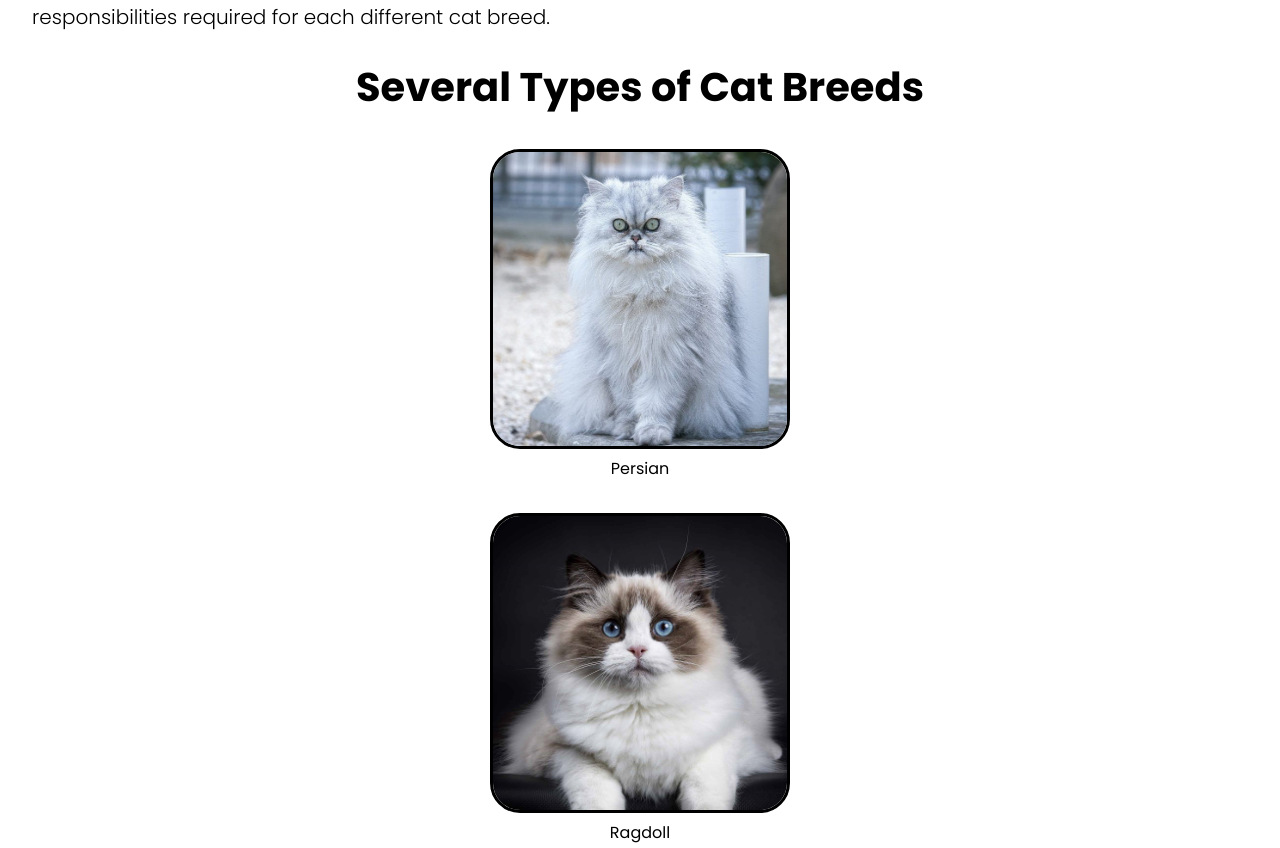
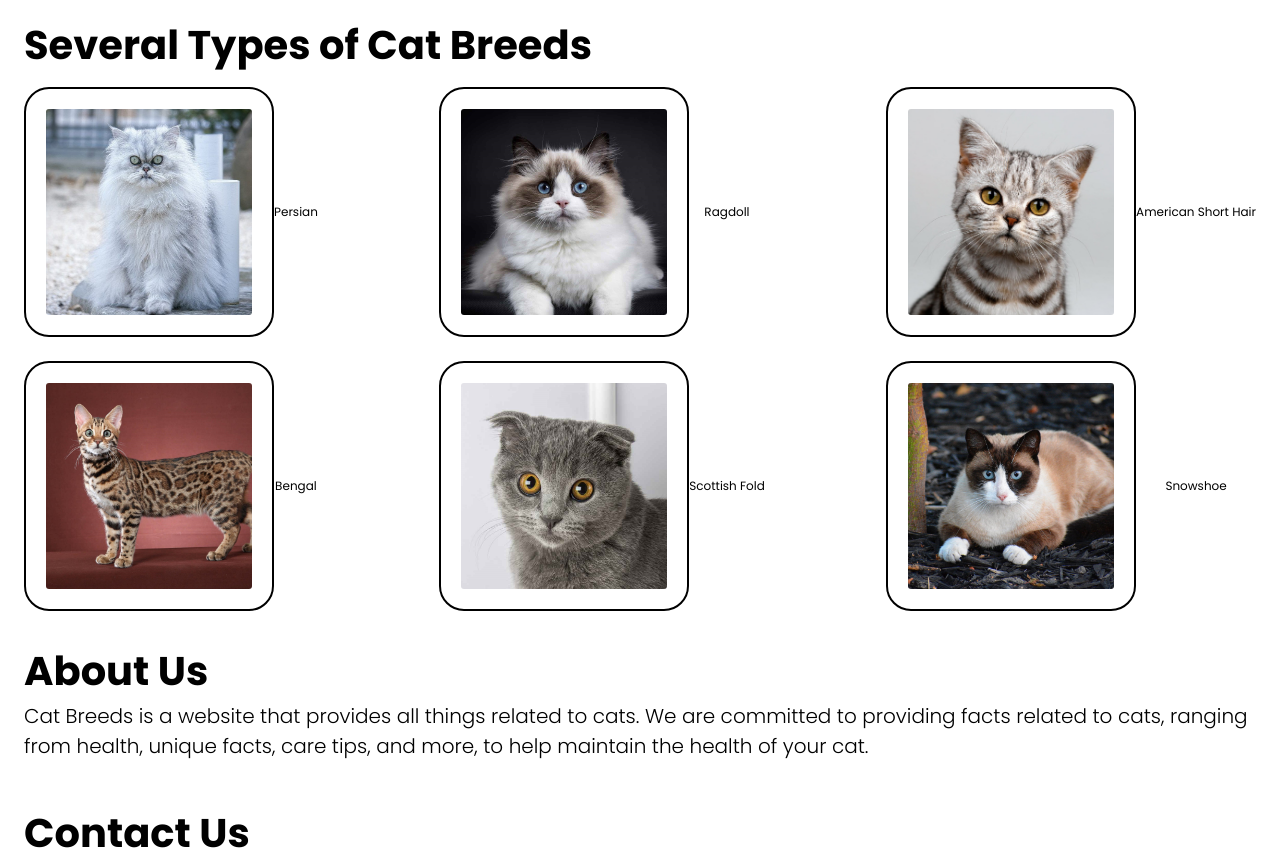
Before and after one commit to RevoU-FSSE-4/module-1-davidfrdian, a plain HTML site: page index.html in a window 1280 px wide. Shown: the part 1295-2143 px from the top of the page. Drawn offline with Linux system fonts and the light colour scheme.

Commit message:
modified cat breeds section

```diff
--- a/css/style.css
+++ b/css/style.css
@@ -1,17 +1,45 @@
-*{
+* {
   margin: 0;
   padding: 0;
   box-sizing: border-box;
   scroll-behavior: smooth;
-    font-family: 'Poppins', sans-serif;
+  font-family: "Poppins", sans-serif;
   list-style: none;
   text-decoration: none;
 }
 
-footer p{
+footer p {
   display: flex;
   justify-content: center;
   align-items: center;
   padding: 1.5rem 0;
-    background-color:rgb(247, 247, 247);
+  background-color: rgb(247, 247, 247);
 }
+
+/* Media Queries */
+
+/* Laptop */
+@media (max-width: 1366px) {
+  html {
+    font-size: 75%;
+  }
+}
+
+/* Tablet */
+@media (max-width: 768px) {
+  html {
+    font-size: 62.5%;
+  }
+}
+
+/* Mobile Phone */
+@media (max-width: 450px) {
+  html {
+    font-size: 50%;
+  }
+  .typeCatBreeds{
+    width: 100%;
+    height: auto;
+    padding: 90px 2%;
+}
+}
--- a/css/styleBreedsPage.css
+++ b/css/styleBreedsPage.css
@@ -1,25 +1,32 @@
 .catBreeds {
     width: 100%;
-display: flex;
-flex-direction: column;
-padding: 0 2rem;
+    display: grid;
+    grid-template-columns: auto auto auto;
+padding: 1rem 2rem;
 align-items: center;
 justify-content: space-between;
 gap: 2rem;
 }
 
-.typeCatBreeds{
+.titleCatBreeds{
     font-size: 40px;
+    padding: 0 2rem;
 }
 
 .catBreeds img{
-    max-width: 300px;
+    max-width: 250px;
     border-radius: 10%;
-    border: 3px solid;
+    border: 2px solid;
+    padding: 20px;
 }
 
-.catBreeds figcaption{
-    display: flex;
+.photoCaption{
+    display:flex;
     justify-content: center;
     align-items: center;
 }
+
+.typeCatBreeds {
+    display: grid;
+    grid-template-columns: auto auto auto;
+}
--- a/index.html
+++ b/index.html
@@ -68,32 +68,32 @@
       </p> <br>
     </article>
     <!-- Cat Breeds -->
+    <h1 class="titleCatBreeds">Several Types of Cat Breeds</h1>
 <section class="catBreeds">
-    <h1 class="typeCatBreeds">Several Types of Cat Breeds</h1>
-    <figure class="persianCat">
+    <figure class="typeCatBreeds">
         <img src="./images/persianCat.jpg" alt="persianCat" class="photoPersian">
-        <figcaption class="persianCaption">Persian</figcaption>
+        <figcaption class="photoCaption">Persian</figcaption>
     </figure>
-    <figure class="ragdollCat">
+    <figure class="typeCatBreeds">
         <img src="./images/ragdollCat.jpg" alt="ragdollCat" class="photoRagdoll">
-        <figcaption class="ragdollCaption">Ragdoll</figcaption>
+        <figcaption class="photoCaption">Ragdoll</figcaption>
     </figure>
-    <figure class="americanShortHairCat">
+    <figure class="typeCatBreeds">
         <img src="./images/americanShortHairCat.jpg" alt="americanShortHairCat" class="photoAmericanShortHairCat">
-        <figcaption class="americanShortHairCatCaption">American Short Hair</figcaption>
+        <figcaption class="photoCaption">American Short Hair</figcaption>
     </figure>
-    <figure class="bengalCat">
+    <figure class="typeCatBreeds">
         <img src="./images/bengalCat.jpg" alt="bengalCat" class="photoBengalCat">
-        <figcaption class="bengalCatCaption">Bengal</figcaption>
+        <figcaption class="photoCaption">Bengal</figcaption>
     </figure>
     </figure>
-    <figure class="scottishFoldCat">
+    <figure class="typeCatBreeds">
         <img src="./images/scottishFoldCat.jpg" alt="scottishFoldCat" class="photoScottishFoldCat">
-        <figcaption class="scottishFoldCatCaption">Scottish Fold</figcaption>
+        <figcaption class="photoCaption">Scottish Fold</figcaption>
     </figure>
-    <figure class="snowshoeCat">
+    <figure class="typeCatBreeds">
         <img src="./images/snowshoeCat.jpg" alt="snowshoeCat" class="photoSnowshoeCat">
-        <figcaption class="snowshoeCatCaption">Snowshoe</figcaption>
+        <figcaption class="photoCaption">Snowshoe</figcaption>
     </figure>
 </section>
 <br>
```
Lines whose indentation alone changed are shown as unchanged.
